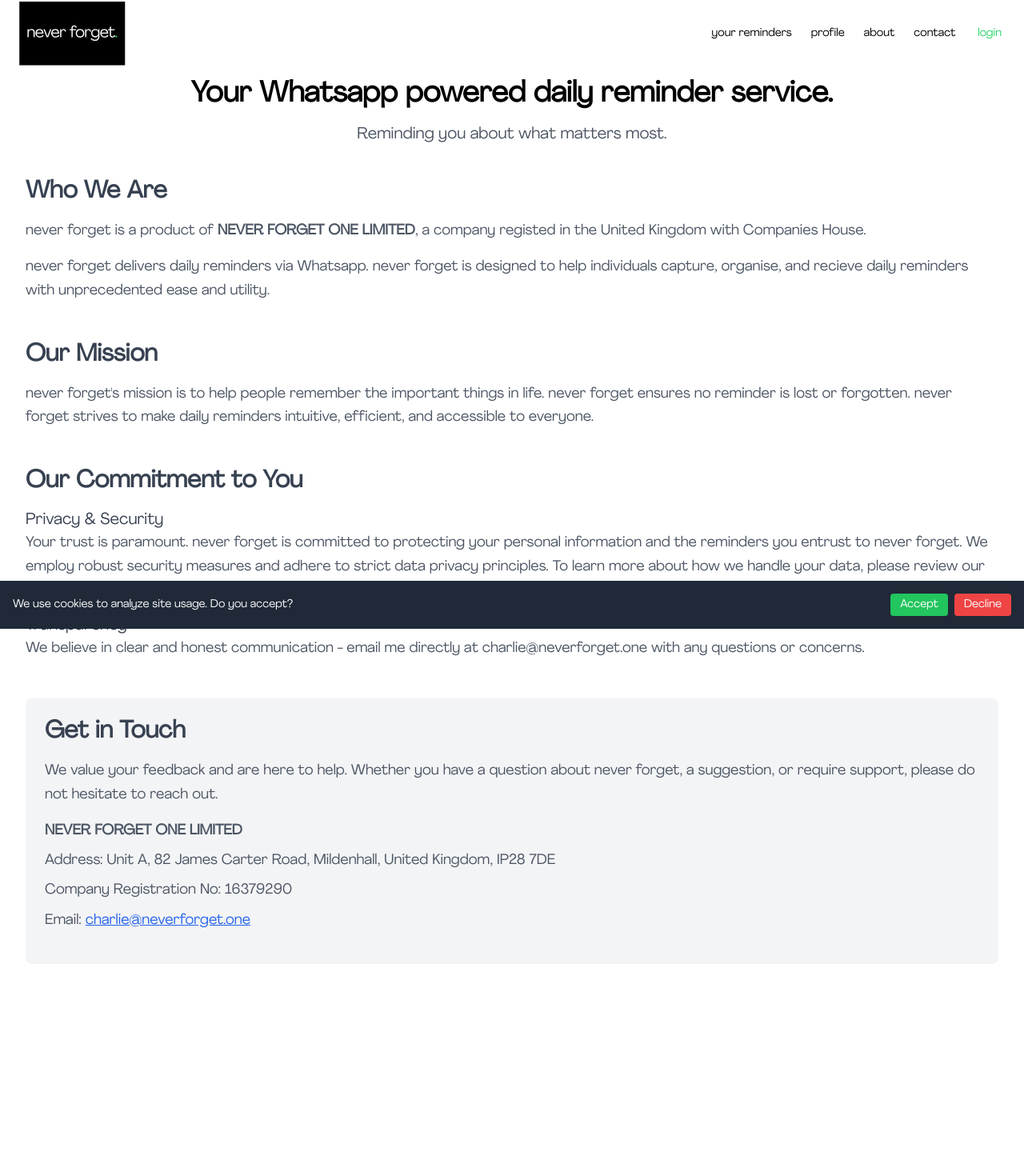
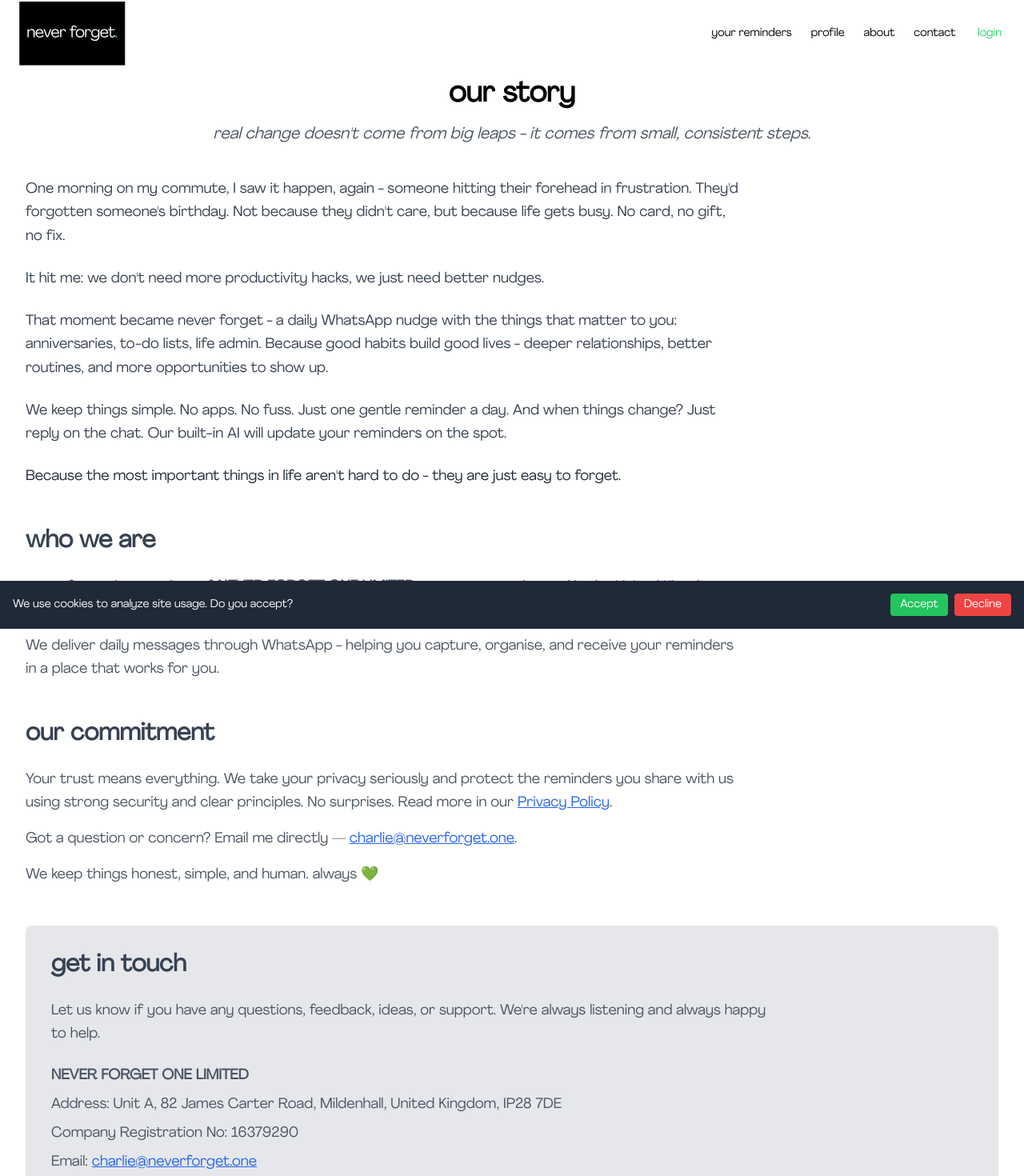
Before and after one commit to TemperateGrassland/never-forget, a Next.js app: page /aboutus in a window 1280 px wide. Shown: the part 14-1484 px from the top of the page at 80% size. Before the commit the page ends 1315 px from the top, so only its background shows below. Built offline with nearby package versions, Linux system fonts and the light colour scheme; no server answers.

Commit message:
update about us section

```diff
--- a/src/app/aboutus/page.tsx
+++ b/src/app/aboutus/page.tsx
@@ -21,89 +21,104 @@ const AboutUsPage: React.FC = () => {
         <title>About Us - {brandName}</title>
         <meta
           name="description"
-          content={`Learn more about ${brandName}, our mission, our team, and our commitment to helping you manage your memories securely and efficiently.`}
+          content={`Learn more about ${brandName}, our story, and our commitment to helping you remember what matters most.`}
         />
       </Head>
 
       <div className="container mx-auto px-4 sm:px-6 lg:px-8 py-12 pt-28">
         <header className="mb-10 text-center">
           <h1 className="text-4xl font-bold text-black mb-4">
-            Your Whatsapp powered daily reminder service.
-
+            our story
           </h1>
-          <p className="text-xl text-gray-600">
-            Reminding you about what matters most.
+          <p className="text-xl text-gray-600 italic">
+            real change doesn&apos;t come from big leaps - it comes from small, consistent steps.
           </p>
         </header>
 
-        <section className="mb-12">
-          <h2 className="text-3xl font-semibold text-gray-700 mb-4">
-            Who We Are
-          </h2>
-          <p className="text-lg text-gray-600 mb-4 leading-relaxed">
-            {brandName} is a product of <strong>{legalCompanyName}</strong>, a company registed in the United Kingdom with Companies House.
+        <section className="mb-12 max-w-4xl">
+          <div className="space-y-6 text-lg text-gray-700 leading-relaxed text-left">
+            <p>
+              One morning on my commute, I saw it happen, again - someone hitting their forehead in frustration. They&apos;d forgotten someone&apos;s birthday. Not because they didn&apos;t care, but because life gets busy. No card, no gift, no fix.
             </p>
-          <p className="text-lg text-gray-600 leading-relaxed">
-            {brandName} delivers daily reminders via Whatsapp. {brandName} is designed to help individuals capture, organise, and recieve daily reminders with unprecedented ease and utility.
+
+            <p>
+              It hit me: we don&apos;t need more productivity hacks, we just need better nudges.
             </p>
+
+            <p>
+              That moment became never forget - a daily WhatsApp nudge with the things that matter to you: anniversaries, to-do lists, life admin. Because good habits build good lives - deeper relationships, better routines, and more opportunities to show up.
+            </p>
+
+            <p>
+              We keep things simple. No apps. No fuss. Just one gentle reminder a day. And when things change? Just reply on the chat. Our built-in AI will update your reminders on the spot.
+            </p>
+
+            <p className="font-medium text-gray-800">
+              Because the most important things in life aren&apos;t hard to do - they are just easy to forget.
+            </p>
+          </div>
         </section>
 
         <section className="mb-12">
-          <h2 className="text-3xl font-semibold text-gray-700 mb-4">
-            Our Mission
+          <h2 className="text-3xl font-semibold text-gray-700 mb-6 text-left">
+            who we are
           </h2>
-          <p className="text-lg text-gray-600 mb-4 leading-relaxed">
-            {brandName}&apos;s mission is to help people remember the important things in life. {brandName} ensures no reminder is lost or forgotten. {brandName} strives to make daily reminders intuitive, efficient, and accessible to everyone.
+          <div className="space-y-4 max-w-4xl">
+            <p className="text-lg text-gray-600 leading-relaxed">
+              {brandName} is a product of <strong>{legalCompanyName}</strong>, a company registered in the United Kingdom with Companies House.
             </p>
+            <p className="text-lg text-gray-600 leading-relaxed">
+              We deliver daily messages through WhatsApp - helping you capture, organise, and receive your reminders in a place that works for you.
+            </p>
+          </div>
         </section>
 
         <section className="mb-12">
-          <h2 className="text-3xl font-semibold text-gray-700 mb-4">
-            Our Commitment to You
+          <h2 className="text-3xl font-semibold text-gray-700 mb-6 text-left">
+            our commitment
           </h2>
-          <div className="space-y-4">
-            <div>
-              <h3 className="text-xl font-medium text-gray-700">Privacy & Security</h3>
+          <div className="max-w-4xl space-y-4">
             <p className="text-lg text-gray-600 leading-relaxed">
-                Your trust is paramount. {brandName} is committed to protecting your personal information and the reminders you entrust to {brandName}. We employ robust security measures and adhere to strict data privacy principles. To learn more about how we handle your data, please review our{' '}
-                <Link href="/privacy-policy" legacyBehavior>
+              Your trust means everything. We take your privacy seriously and protect the reminders you share with us using strong security and clear principles. No surprises. Read more in our{' '}
+              <Link href="/privacy" legacyBehavior>
                 <a className="text-blue-600 hover:text-blue-800 underline">Privacy Policy</a>
               </Link>.
             </p>
+            <p className="text-lg text-gray-600 leading-relaxed">
+              Got a question or concern? Email me directly — <a href={`mailto:${contactEmail}`} className="text-blue-600 hover:text-blue-800 underline">{contactEmail}</a>.
+            </p>
+            <p className="text-lg text-gray-600 leading-relaxed">
+              We keep things honest, simple, and human. always 💚
+            </p>
           </div>
-            <div>
-              <h3 className="text-xl font-medium text-gray-700">Transparency</h3>
-              <p className="text-lg text-gray-600 leading-relaxed">
-                We believe in clear and honest communication - email me directly at {contactEmail} with any questions or concerns.
+        </section>
+
+        <section className="mb-12 bg-gray-200 p-8 rounded-lg">
+          <h2 className="text-3xl font-semibold text-gray-700 mb-6 text-left">
+            get in touch
+          </h2>
+          <div className="max-w-4xl">
+            <p className="text-lg text-gray-600 mb-6 leading-relaxed">
+              Let us know if you have any questions, feedback, ideas, or support. We&apos;re always listening and always happy to help.
+            </p>
+
+            <div className="space-y-2 text-gray-600">
+              <p className="text-lg font-medium">
+                <strong>{legalCompanyName}</strong>
+              </p>
+              <p className="text-lg">
+                Address: {registeredAddress}
+              </p>
+              {companyRegistrationNumber && (
+                <p className="text-lg">
+                  Company Registration No: {companyRegistrationNumber}
+                </p>
+              )}
+              <p className="text-lg">
+                Email: <a href={`mailto:${contactEmail}`} className="text-blue-600 hover:text-blue-800 underline">{contactEmail}</a>
               </p>
             </div>
           </div>
-        </section>
-
-        <section className="mb-12 bg-gray-100 p-6 rounded-lg">
-          <h2 className="text-3xl font-semibold text-gray-700 mb-4">
-            Get in Touch
-          </h2>
-          <p className="text-lg text-gray-600 mb-4 leading-relaxed">
-            We value your feedback and are here to help. Whether you have a question about {brandName}, a suggestion, or require support, please do not hesitate to reach out.
-          </p>
-          <p className="text-lg text-gray-600 mb-2 leading-relaxed">
-            <strong>{legalCompanyName}</strong>
-          </p>
-          <p className="text-lg text-gray-600 mb-2 leading-relaxed">
-            Address: {registeredAddress}
-          </p>
-
-          {companyRegistrationNumber && (
-            <p className="text-lg text-gray-600 mb-2 leading-relaxed">
-              Company Registration No: {companyRegistrationNumber}
-            </p>
-          )}
-          {contactEmail && (
-            <p className="text-lg text-gray-600 mb-4 leading-relaxed">
-              Email: <a href={`mailto:${contactEmail}`} className="text-blue-600 hover:text-blue-800 underline">{contactEmail}</a>
-            </p>
-          )}
         </section>
       </div>
     </>
--- a/src/app/page.tsx
+++ b/src/app/page.tsx
@@ -2,9 +2,25 @@
 
 "use client";
 
-import { signIn } from "next-auth/react";
+import { signIn, useSession } from "next-auth/react";
+import { useRouter } from "next/navigation";
 
 export default function HomePage() {
+  const { data: session, status } = useSession();
+  const router = useRouter();
+
+  const handleGetStarted = () => {
+    if (status === "loading") return; // Don't do anything while loading
+
+    if (session) {
+      // User is signed in, take them to daily-reminder page
+      router.push('/daily-reminder');
+    } else {
+      // User is not signed in, take them to sign in
+      signIn();
+    }
+  };
+
   return (
     <div className="relative h-screen w-screen overflow-hidden" data-page="homepage">
       <div className="absolute inset-0">
@@ -27,16 +43,17 @@ export default function HomePage() {
           daily reminders to your whatsapp
         </h1>
         <p className="text-base sm:text-lg md:text-xl text-white mb-6 sm:mb-8 max-w-lg sm:max-w-xl leading-relaxed">
-          no apps, no fuss - just one simple nudge a day to help you build better habits.
+          no apps, no fuss - just one nudge a day to help you build better habits.
         </p>
         <button
-                    onClick={() => signIn()}
-                    className="hover:underline focus:outline-none focus:ring-2 focus:ring-[#25d366] focus:ring-offset-1 rounded transition-colors -mx-1 px-1 text-xs sm:text-sm"
+                    onClick={handleGetStarted}
+                    disabled={status === "loading"}
+                    className="hover:underline focus:outline-none focus:ring-2 focus:ring-[#25d366] focus:ring-offset-1 rounded transition-colors -mx-1 px-1 text-xs sm:text-sm disabled:opacity-50"
                     style={{ color: '#25d366' }}
-                    aria-label="Sign in to your account"
+                    aria-label={session ? "Go to daily reminders" : "Sign in to your account"}
                     type="button"
                   >
-                    get started
+                    {status === "loading" ? "loading..." : "get started"}
         </button>
       </div>
     </div>
```
Also changed, not shown: public/never-forget-email-logo.png (added). Lines whose indentation alone changed are shown as unchanged.
